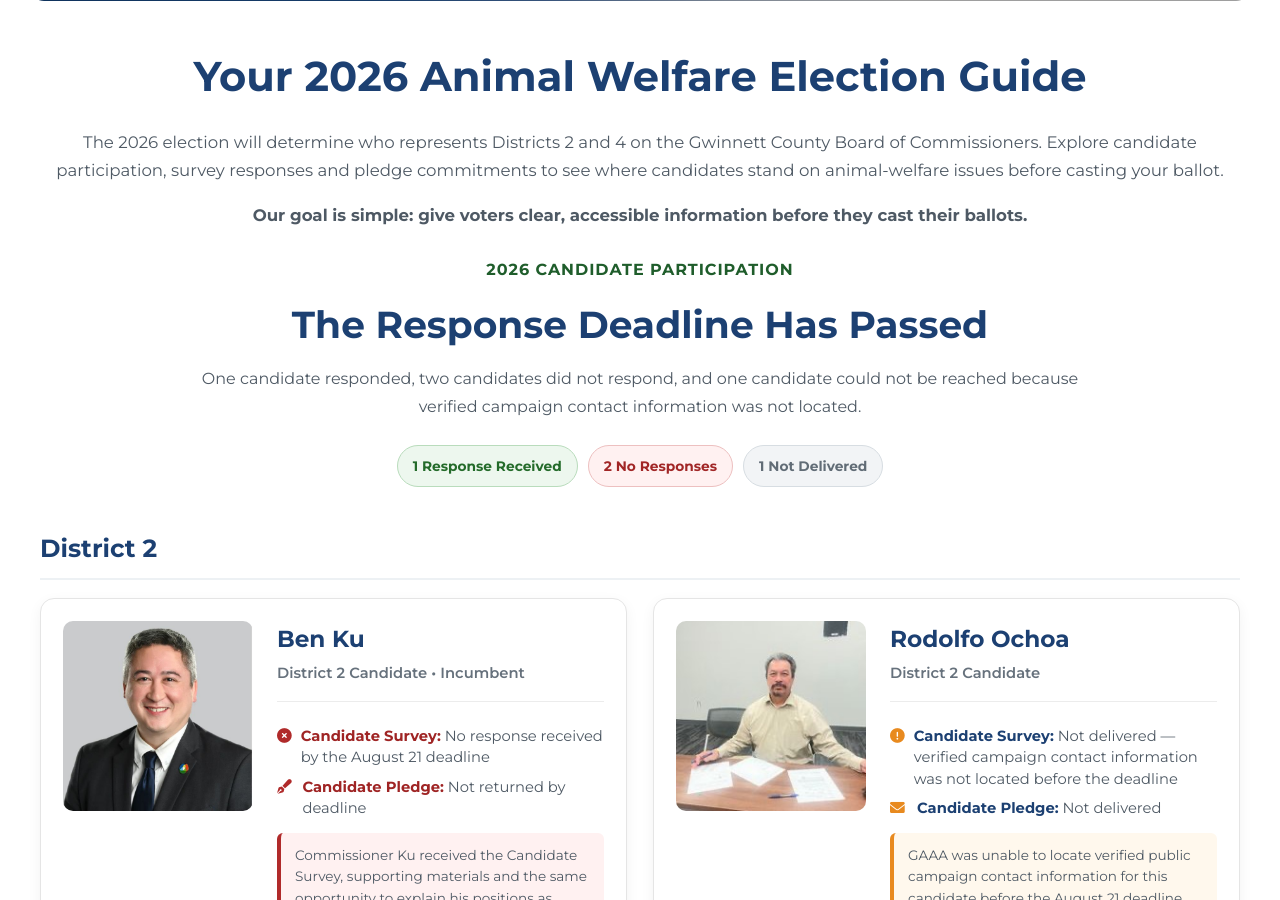
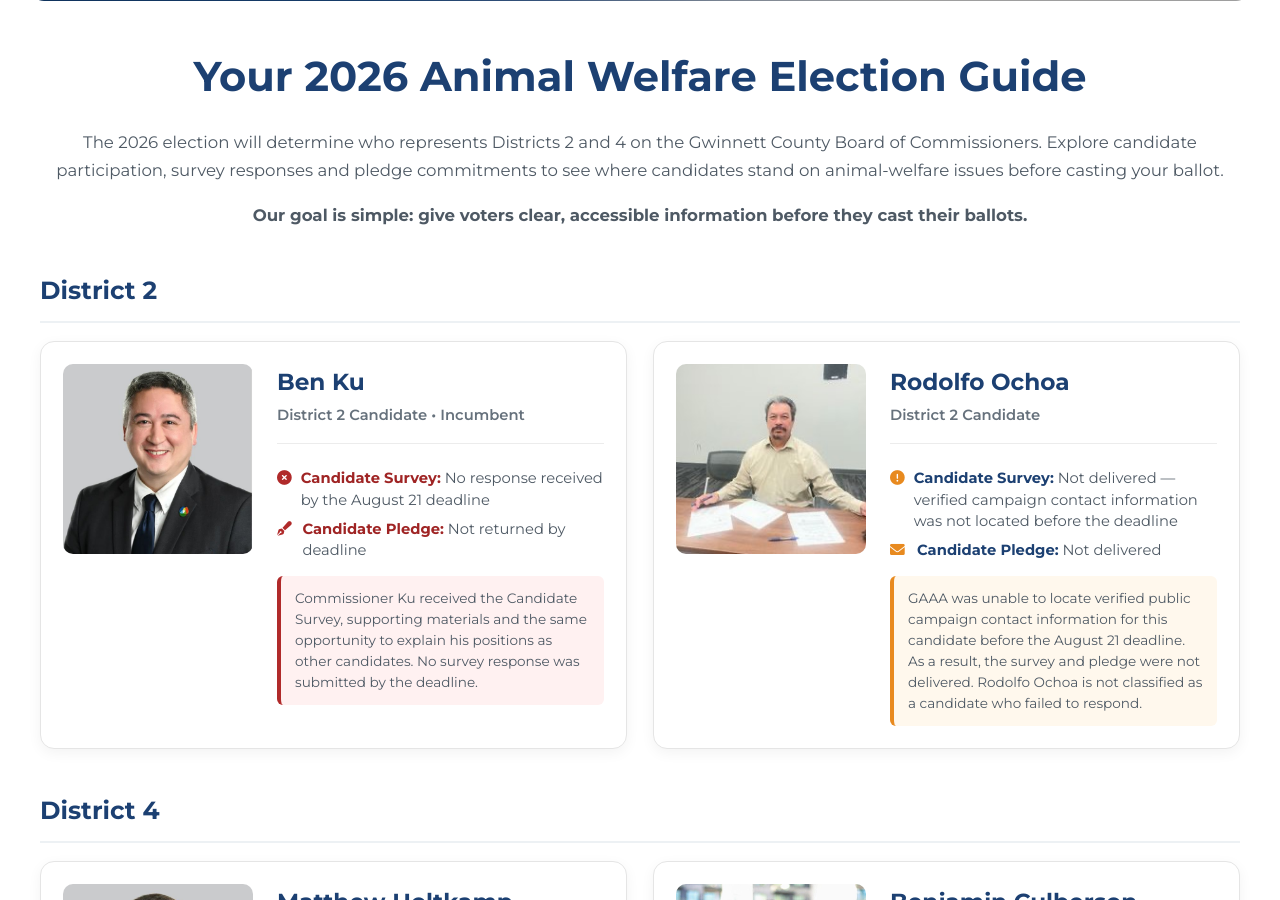
Before and after one commit to whitleybacon/gwinnett-animal-advocacy-alliance, a Jekyll site: the page built from election-2026/index.html, in a window 1280 px wide and 900 px high, scrolled down 743 px. Built offline with Jekyll 4.4.1, drawn with Linux system fonts in a browser that asks for light colours; grey boxes are pictures that could not be loaded.

Commit message:
Update index.html

```diff
--- a/election-2026/index.html
+++ b/election-2026/index.html
@@ -427,20 +427,6 @@ permalink: /election-2026/
   </section>
 
   <section class="candidate-section">
-    <div class="candidate-section-header" id="candidate-results">
-      <span class="section-label">2026 Candidate Participation</span>
-      <h2>The Response Deadline Has Passed</h2>
-      <p>
-        One candidate responded, two candidates did not respond, and one candidate
-        could not be reached because verified campaign contact information was not located.
-      </p>
-
-      <div class="results-count" aria-label="Candidate survey participation summary">
-        <span class="count-response">1 Response Received</span>
-        <span class="count-no-response">2 No Responses</span>
-        <span class="count-not-delivered">1 Not Delivered</span>
-      </div>
-    </div>
 
     <div class="candidate-race">
       <div class="candidate-race-title">
```
